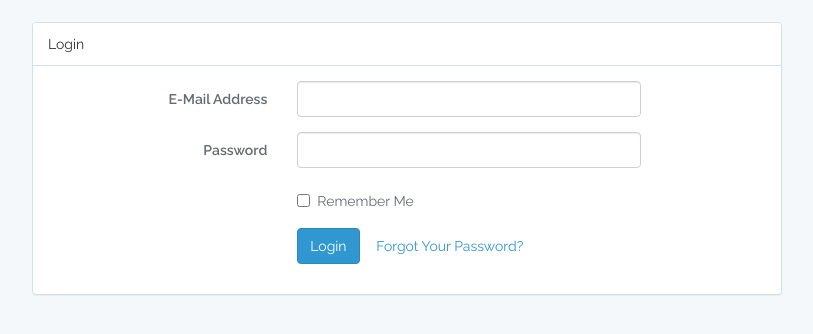
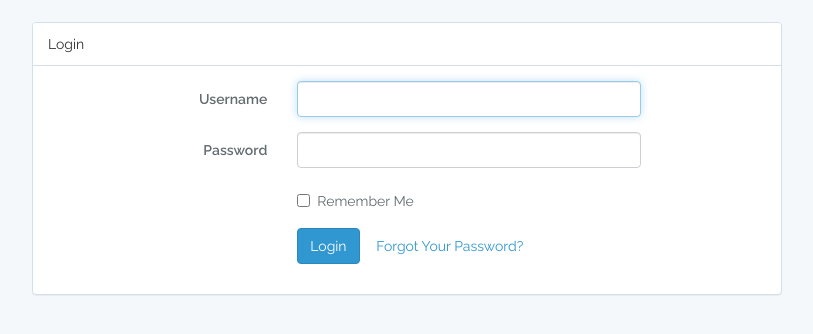
Before and after one commit to plliao/MyMusicHub, a Laravel app: page /login in a window 1280 px wide. Shown: the part 51-385 px from the top of the page, without its empty margins (233-1046 px from the left). Run offline with Laravel 8, Linux system fonts and the light colour scheme; settings files or empty folders that the repository lacks are supplied.

Commit message:
update login view with username

```diff
--- a/MyMusicHub/resources/views/auth/login.blade.php
+++ b/MyMusicHub/resources/views/auth/login.blade.php
@@ -11,15 +11,15 @@
                     <form class="form-horizontal" method="POST" action="{{ route('login') }}">
                         {{ csrf_field() }}
 
-                        <div class="form-group{{ $errors->has('email') ? ' has-error' : '' }}">
-                            <label for="email" class="col-md-4 control-label">E-Mail Address</label>
+                        <div class="form-group{{ $errors->has('username') ? ' has-error' : '' }}">
+                            <label for="username" class="col-md-4 control-label">Username</label>
 
                             <div class="col-md-6">
-                                <input id="email" type="email" class="form-control" name="email" value="{{ old('email') }}" required autofocus>
+                                <input id="username" type="username" class="form-control" name="username" value="{{ old('username') }}" required autofocus>
 
-                                @if ($errors->has('email'))
+                                @if ($errors->has('username'))
                                     <span class="help-block">
-                                        <strong>{{ $errors->first('email') }}</strong>
+                                        <strong>{{ $errors->first('username') }}</strong>
                                     </span>
                                 @endif
                             </div>
```
